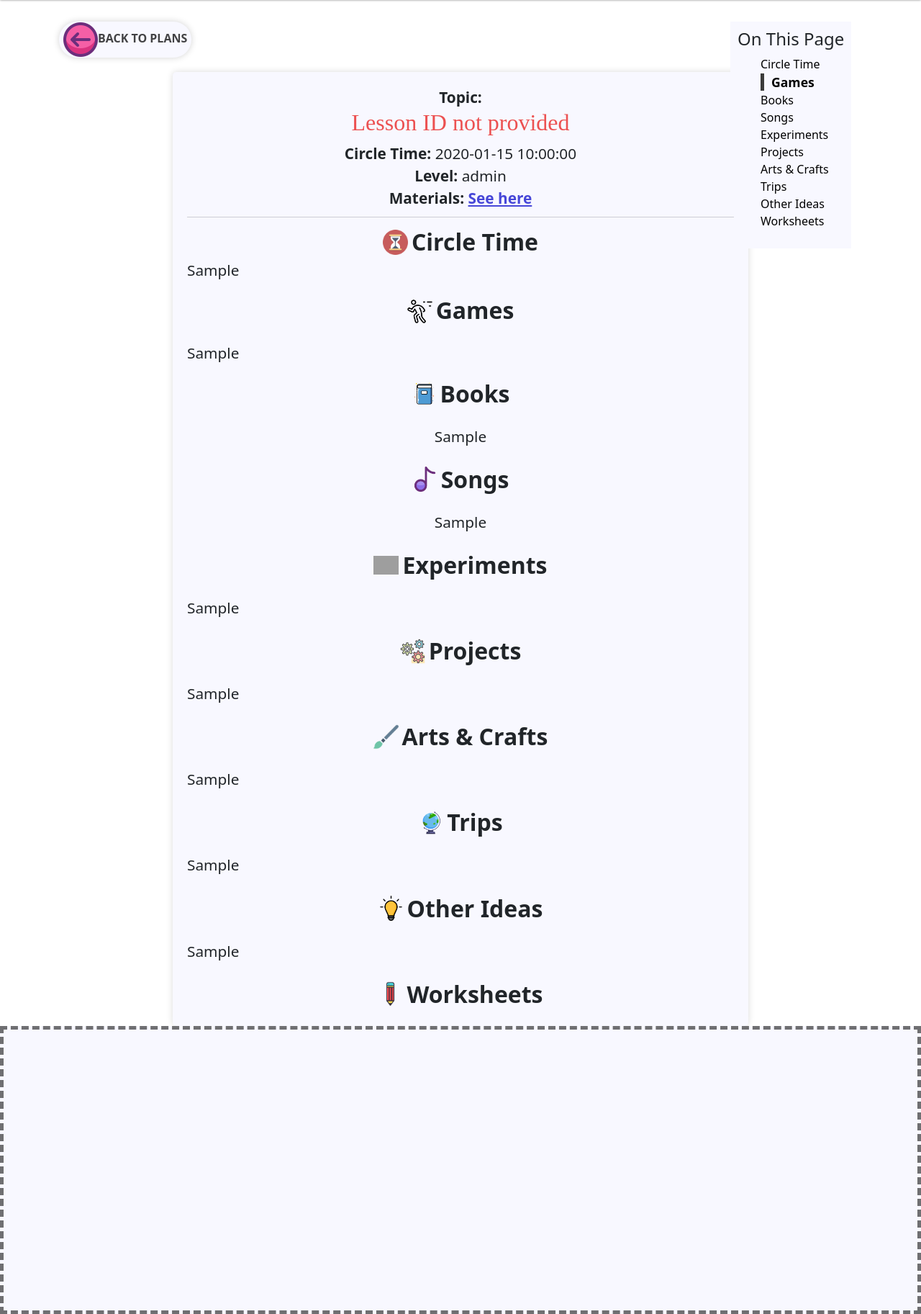
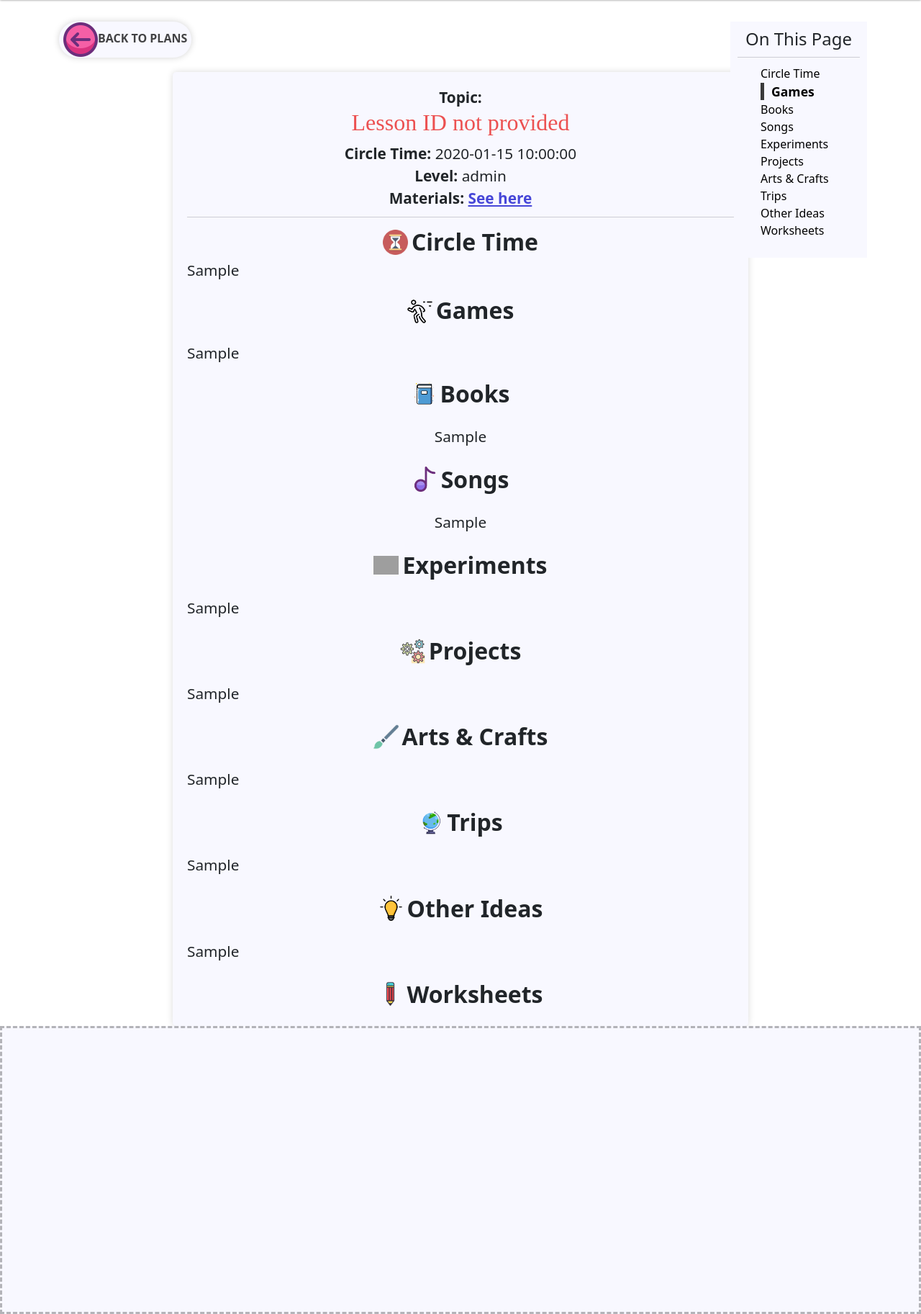
Before and after one commit to wesclaw/teacherstactics, a PHP site: page /plan.php in a window 1280 px wide. Shown: the part 90-1915 px from the top of the page at 72% size. Run offline with PHP 8.4, Linux system fonts and the light colour scheme; tables that the repository leaves empty or names only in its code hold one stand-in row (values such as "Sample post"); data that the repository does not hold is empty; some web fonts are replaced; grey boxes are pictures that could not be loaded.

Commit message:
finished the 'on this page' sidebar

```diff
--- a/plan.php
+++ b/plan.php
@@ -27,6 +27,7 @@
     <title><?php echo htmlspecialchars($lessonTitle); ?></title>
     <meta name="description" content="">
     <meta name="viewport" content="width=device-width, initial-scale=1">
+    <link rel="icon" href="icons/logo-pencil.png">
     <link href="https://cdn.jsdelivr.net/npm/bootstrap@5.0.2/dist/css/bootstrap.min.css" rel="stylesheet" integrity="sha384-EVSTQN3/azprG1Anm3QDgpJLIm9Nao0Yz1ztcQTwFspd3yD65VohhpuuCOmLASjC" crossorigin="anonymous">
 
     <!--  -->
@@ -71,6 +72,7 @@
       <div class="sidebar">
         <div class="make-this" id="on-this-page">
         <h2>On This Page</h2>
+        <div class="line"></div>
         <ul>
             <li><a href="#section1">Circle Time</a></li>
             <li><a href="#section2">Games</a></li>
--- a/styles/plan.css
+++ b/styles/plan.css
@@ -59,7 +59,7 @@
 .make-this{
   position: fixed;
   background-color: ghostwhite;
-  min-width: 120px;
+  min-width: 190px;
   padding: 10px;
 }
 
@@ -135,6 +135,7 @@
   background-color: rgba(0, 0, 0, 0.336);
   opacity: 50%;
   margin-top: 10px;
+  margin-bottom: 10px;
 }
 
 .plan-icon{
@@ -195,5 +196,5 @@
   min-height: 400px;
   background-color:ghostwhite;
   position: relative;
-  border: 5px dashed rgba(0, 0, 0, 0.548);
+  border: 3px dashed rgba(0, 0, 0, 0.274);
 }
```
